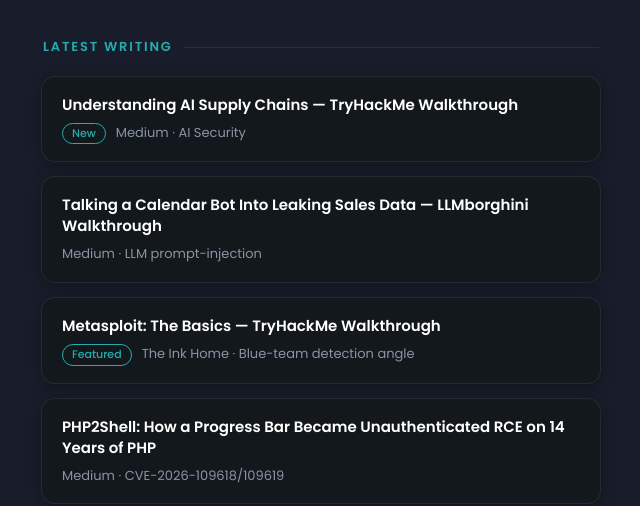
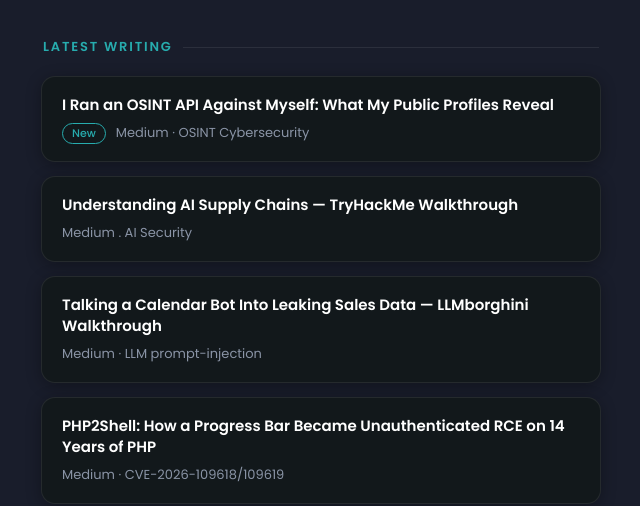
Before and after one commit to timiphil/timiphil.github.io, a plain HTML site: page links.html in a window 1280 px wide. Shown: the part 294-800 px from the top of the page, without its empty margins (319-959 px from the left). Drawn offline with Linux system fonts and the light colour scheme.

Commit message:
Update links.html
New Article

```diff
--- a/links.html
+++ b/links.html
@@ -131,27 +131,27 @@
          ============================================================ -->
     <div class="label">Latest writing</div>
 
+    <a class="card" href="https://timiphil9.medium.com/i-ran-an-osint-api-against-myself-what-my-public-profiles-reveal-3e2ef683def8" target="_blank" rel="noopener">
+      <div class="card-title">I Ran an OSINT API Against Myself: What My Public Profiles Reveal</div>
+      <div class="card-meta"><span class="pill">New</span>Medium · OSINT Cybersecurity</div>
+    </a>
+
     <a class="card" href="https://timiphil9.medium.com/tryhackme-understanding-ai-supply-chains-walkthrough-dcfc8ce0124d" target="_blank" rel="noopener">
       <div class="card-title">Understanding AI Supply Chains — TryHackMe Walkthrough</div>
-      <div class="card-meta"><span class="pill">New</span>Medium · AI Security</div>
+      <div class="card-meta">Medium . AI Security</div>
     </a>
 
-    <a class="card" href="https://medium.com/@timiphil9/talking-a-calendar-bot-into-leaking-sales-data-tryhackme-llmborghini-walkthrough-ef35a564851b?sharedUserId=timiphil9" target="_blank" rel="noopener">
+    <a class="card" href="https://medium.com/@timiphil9/talking-a-calendar-bot-into-leaking-sales-data-tryhackme-llmborghini-walkthrough-ef35a564851b" target="_blank" rel="noopener">
       <div class="card-title">Talking a Calendar Bot Into Leaking Sales Data — LLMborghini Walkthrough</div>
       <div class="card-meta"> Medium · LLM prompt-injection</div>
     </a>
 
-    <a class="card" href="https://medium.com/the-ink-home/metasploit-the-basics-tryhackme-walkthrough-daaea08006a8" target="_blank" rel="noopener">
-      <div class="card-title">Metasploit: The Basics — TryHackMe Walkthrough</div>
-      <div class="card-meta"><span class="pill">Featured</span> The Ink Home · Blue-team detection angle</div>
-    </a>
-
-    <a class="card" href="https://medium.com/@timiphil9/php2shell-how-a-progress-bar-became-unauthenticated-rce-on-14-years-of-php-b21d90a4fd6b?sharedUserId=timiphil9" target="_blank" rel="noopener">
+    <a class="card" href="https://medium.com/@timiphil9/php2shell-how-a-progress-bar-became-unauthenticated-rce-on-14-years-of-php-b21d90a4fd6b" target="_blank" rel="noopener">
       <div class="card-title">PHP2Shell: How a Progress Bar Became Unauthenticated RCE on 14 Years of PHP</div>
       <div class="card-meta">Medium · CVE-2026-109618/109619</div>
     </a>
 
-    <a class="card" href="https://medium.com/@timiphil9/what-i-learned-by-building-a-security-log-analysis-engine-in-c-df35dbf7559b?sharedUserId=timiphil9" target="_blank" rel="noopener">
+    <a class="card" href="https://medium.com/@timiphil9/what-i-learned-by-building-a-security-log-analysis-engine-in-c-df35dbf7559b" target="_blank" rel="noopener">
       <div class="card-title">What I Learned by Building a Security Log Analysis Engine in C++</div>
       <div class="card-meta">Medium · Sentinel Log Core</div>
     </a>
```
